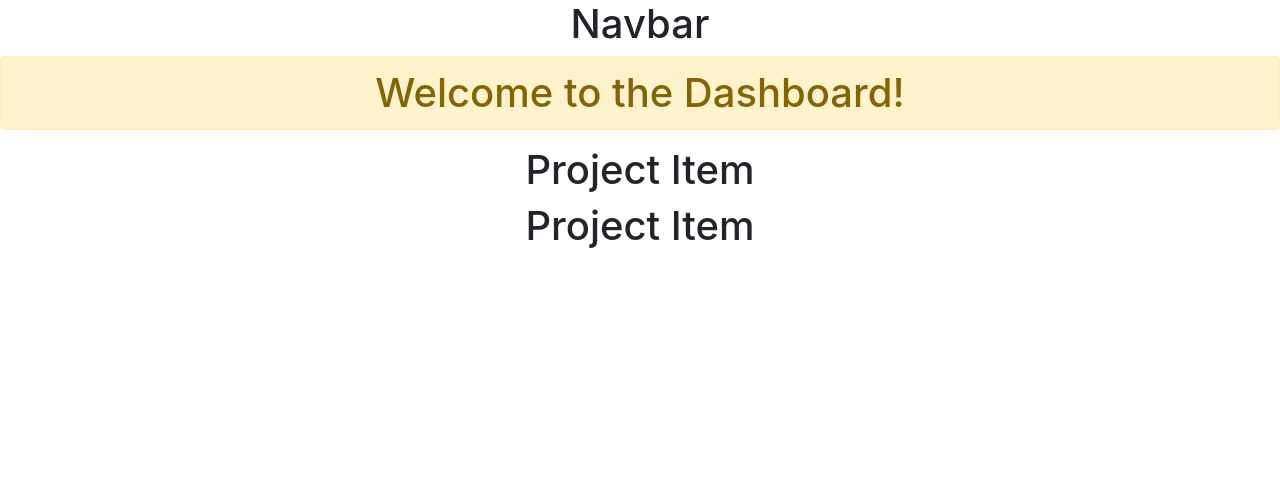
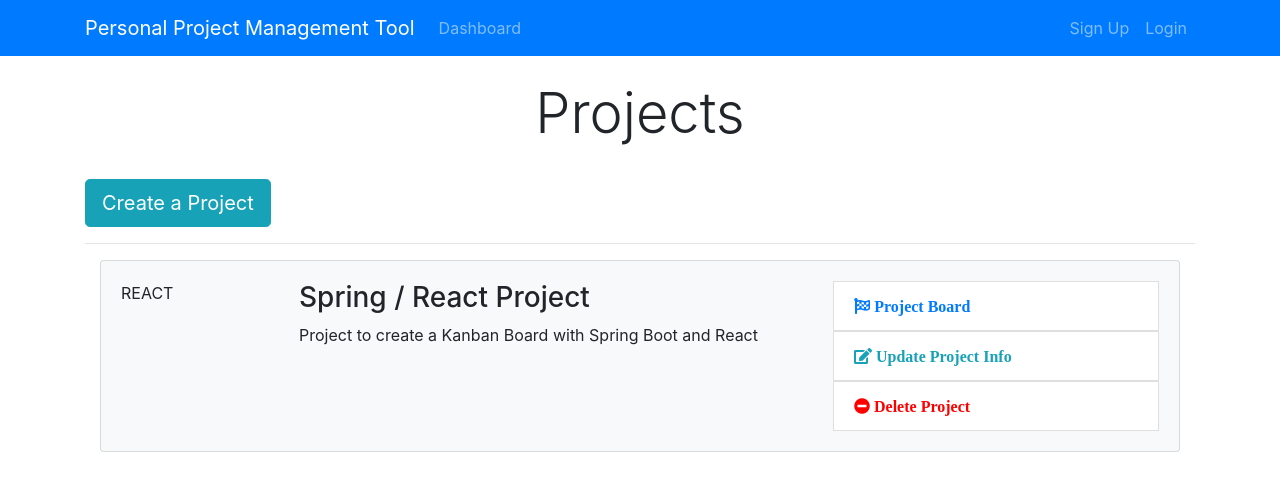
Before and after one commit to isokolov/AgileIntPPMTool, a React (Create React App) app in the folder ppmtool-react-client/: page / in a window 1280 px wide. Shown: the top 490 px of the page. Built offline with nearby package versions, Linux system fonts and the light colour scheme.

Commit message:
Adding Styles to Components from Templates

```diff
--- a/ppmtool-react-client/public/index.html
+++ b/ppmtool-react-client/public/index.html
@@ -24,7 +24,9 @@
       work correctly both with client-side routing and a non-root public URL.
       Learn how to configure a non-root public URL by running `npm run build`.
     -->
-    <title>React App</title>
+  <link rel="stylesheet" href="https://use.fontawesome.com/releases/v5.2.0/css/all.css" integrity="sha384-hWVjflwFxL6sNzntih27bfxkr27PmbbK/iSvJ+a4+0owXq79v+lsFkW54bOGbiDQ"
+    crossorigin="anonymous">
+  <title>PPM Tool</title>
   </head>
   <body>
     <noscript>You need to enable JavaScript to run this app.</noscript>
--- a/ppmtool-react-client/src/App.css
+++ b/ppmtool-react-client/src/App.css
@@ -1,10 +1,45 @@
-.App {
-  text-align: center;
+img {
+  width: 100%;
 }
 
-.App-logo {
-  height: 40vmin;
-  pointer-events: none;
+.navbar {
+  background-color: #e3f2fd;
+}
+.fa.fa-edit {
+  color: #18a2b9;
+}
+
+.list-group-item.delete:hover {
+  cursor: -webkit-grab;
+  background-color: pink;
+}
+
+.list-group-item.update:hover {
+  cursor: -webkit-grab;
+  background-color: gainsboro;
+}
+
+.list-group-item.board:hover {
+  cursor: -webkit-grab;
+  background-color: gainsboro;
+}
+
+.fa.fa-minus-circle {
+  color: red;
+}
+
+.landing {
+  position: relative;
+  /* background: url("../img/showcase.jpg") no-repeat; */
+  background-size: cover;
+  background-position: center;
+  height: 100vh;
+  margin-top: -24px;
+  margin-bottom: -50px;
+}
+
+.landing-inner {
+  padding-top: 80px;
 }
 
 @media (prefers-reduced-motion: no-preference) {
@@ -13,26 +48,28 @@
   }
 }
 
-.App-header {
-  background-color: #282c34;
-  min-height: 100vh;
-  display: flex;
-  flex-direction: column;
-  align-items: center;
-  justify-content: center;
-  font-size: calc(10px + 2vmin);
-  color: white;
+.dark-overlay {
+  background-color: rgba(0, 0, 0, 0.7);
+  position: absolute;
+  top: 0;
+  left: 0;
+  width: 100%;
+  height: 100%;
 }
 
 .App-link {
   color: #61dafb;
 }
 
-@keyframes App-logo-spin {
-  from {
-    transform: rotate(0deg);
-  }
-  to {
-    transform: rotate(360deg);
-  }
+.card-form {
+  opacity: 0.9;
 }
+
+.latest-profiles-img {
+  width: 40px;
+  height: 40px;
+}
+
+.form-control::placeholder {
+  color: #bbb !important;
+}
--- a/ppmtool-react-client/src/components/Dashboard.js
+++ b/ppmtool-react-client/src/components/Dashboard.js
@@ -14,13 +14,21 @@ import ProjectItem from './Project/ProjectItem'
 class Dashboard extends Component {
     render() {
         return (
-            <div>
-            {/* In your project folder run npm install bootstrap
-             to add bootstrap to your project
-             test to check if bootstrap works */}
-                <h1 className="alert alert-warning">Welcome to the Dashboard!</h1>
-                <ProjectItem />
-                <ProjectItem />
+            <div className="projects">
+        <div className="container">
+          <div className="row">
+            <div className="col-md-12">
+              <h1 className="display-4 text-center">Projects</h1>
+              <br />
+              <a href="ProjectForm.html" className="btn btn-lg btn-info">
+                Create a Project
+              </a>
+              <br />
+              <hr />
+              <ProjectItem />
+            </div>
+          </div>
+        </div>
             </div>
         )
     }
--- a/ppmtool-react-client/src/components/Layout/Header.js
+++ b/ppmtool-react-client/src/components/Layout/Header.js
@@ -3,9 +3,44 @@ import React, { Component } from "react";
 class Header extends Component {
   render() {
     return (
-      <div>
-        <h1>Navbar</h1>
-      </div>
+        <nav className="navbar navbar-expand-sm navbar-dark bg-primary mb-4">
+        <div className="container">
+          <a className="navbar-brand" href="Dashboard.html">
+            Personal Project Management Tool
+          </a>
+          <button
+            className="navbar-toggler"
+            type="button"
+            data-toggle="collapse"
+            data-target="#mobile-nav"
+          >
+            <span className="navbar-toggler-icon" />
+          </button>
+
+          <div className="collapse navbar-collapse" id="mobile-nav">
+            <ul className="navbar-nav mr-auto">
+              <li className="nav-item">
+                <a className="nav-link" href="/dashboard">
+                  Dashboard
+                </a>
+              </li>
+            </ul>
+
+            <ul className="navbar-nav ml-auto">
+              <li className="nav-item">
+                <a className="nav-link " href="register.html">
+                  Sign Up
+                </a>
+              </li>
+              <li className="nav-item">
+                <a className="nav-link" href="login.html">
+                  Login
+                </a>
+              </li>
+            </ul>
+          </div>
+        </div>
+      </nav>
     );
   }
 }
--- a/ppmtool-react-client/src/components/Project/ProjectItem.js
+++ b/ppmtool-react-client/src/components/Project/ProjectItem.js
@@ -3,10 +3,39 @@ import React, { Component } from 'react'
 class ProjectItem extends Component {
     render() {
         return (
-            <div>
-                <h1>Project Item</h1>
+            <div className="container">
+              <div className="card card-body bg-light mb-3">
+                <div className="row">
+                  <div className="col-2">
+                    <span className="mx-auto">REACT</span>
+                  </div>
+                  <div className="col-lg-6 col-md-4 col-8">
+                    <h3>Spring / React Project</h3>
+                    <p>Project to create a Kanban Board with Spring Boot and React</p>
+                  </div>
+                  <div className="col-md-4 d-none d-lg-block">
+                    <ul className="list-group">
+                      <a href="#">
+                        <li className="list-group-item board">
+                          <i className="fa fa-flag-checkered pr-1"> Project Board </i>
+                        </li>
+                      </a>
+                      <a href="#">
+                        <li className="list-group-item update">
+                          <i className="fa fa-edit pr-1"> Update Project Info</i>
+                        </li>
+                      </a>
+                      <a href="">
+                        <li className="list-group-item delete">
+                          <i className="fa fa-minus-circle pr-1"> Delete Project</i>
+                        </li>
+                      </a>
+                    </ul>
+                  </div>
+                </div>
+              </div>
             </div>
-        )
+          );
     }
 }
 
```
